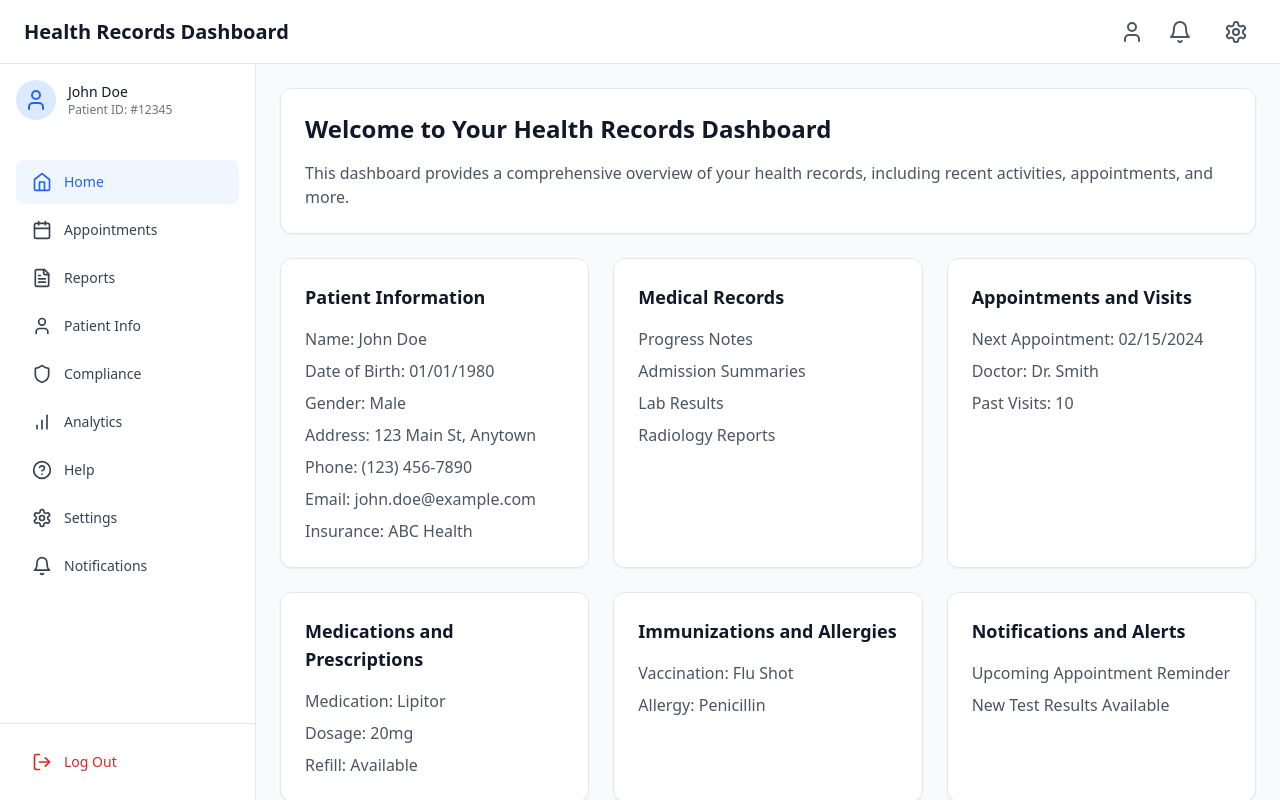
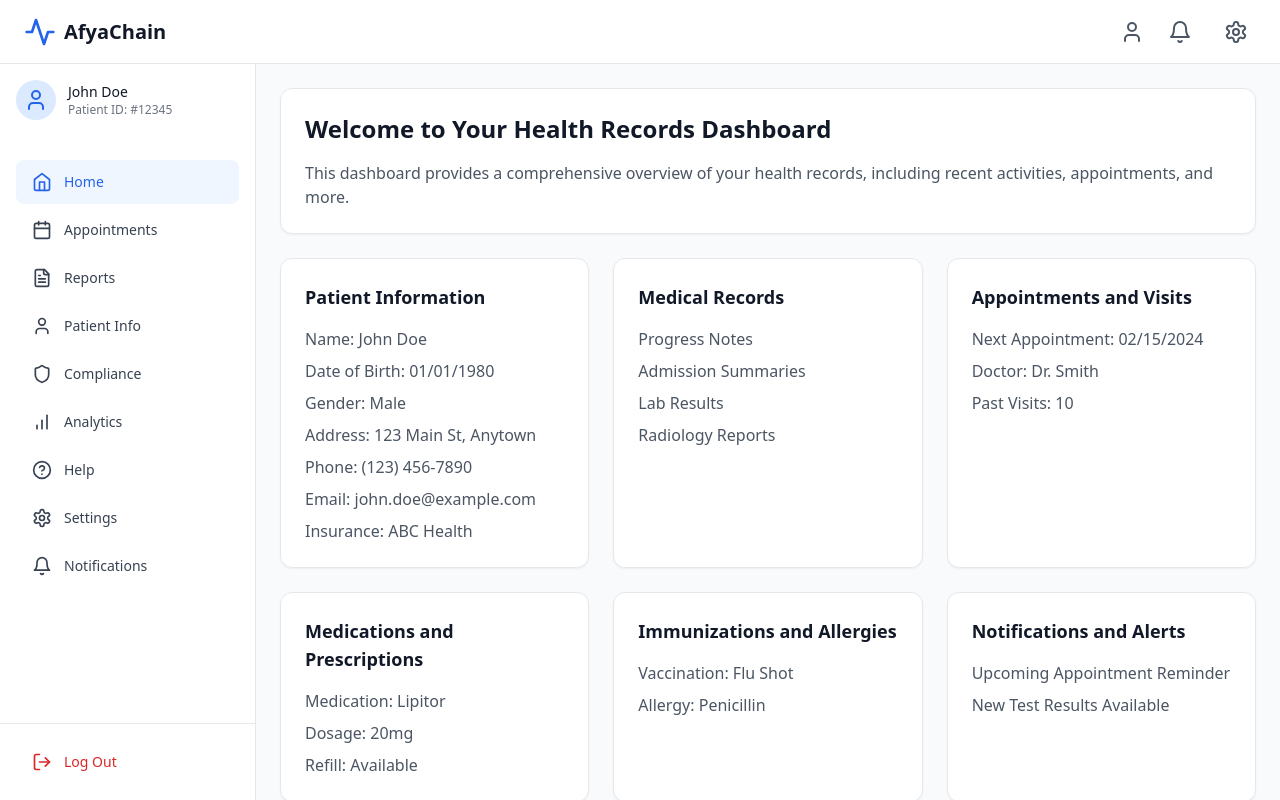
Before and after one commit to OAthooh/AfyaChain-emr, a React (Vite) app in the folder src/AfyaChain_emr_frontend/: page /health-records in a window 1280 px wide. Built offline with nearby package versions, Linux system fonts and the light colour scheme.

Commit message:
feat: add logo

```diff
--- a/src/AfyaChain_emr_frontend/src/pages/records/HealthRecordsHeader.tsx
+++ b/src/AfyaChain_emr_frontend/src/pages/records/HealthRecordsHeader.tsx
@@ -1,12 +1,18 @@
 import { Link } from 'react-router-dom';
-import { User, Bell, Settings } from 'lucide-react';
+import { Activity, User, Bell, Settings } from 'lucide-react';
 
 export function HealthRecordsHeader() {
     return (
         <header className="h-16 bg-white border-b border-gray-200 flex items-center justify-between px-6">
             <div className="flex items-center">
+                <Link to="/doctor" className="flex items-center">
+                    <Activity className="h-8 w-8 text-blue-600" />
+                    <span className="ml-2 text-xl font-bold text-gray-900">AfyaChain</span>
+                </Link>
+            </div>
+            {/* <div className="flex items-center">
         <h1 className="text-xl font-bold text-gray-900">Health Records Dashboard</h1>
-      </div>
+      </div> */}
 
             <div className="flex items-center space-x-4">
                 <Link to="/profile" className="text-gray-600 hover:text-blue-600">
```
Lines whose indentation alone changed are shown as unchanged.
